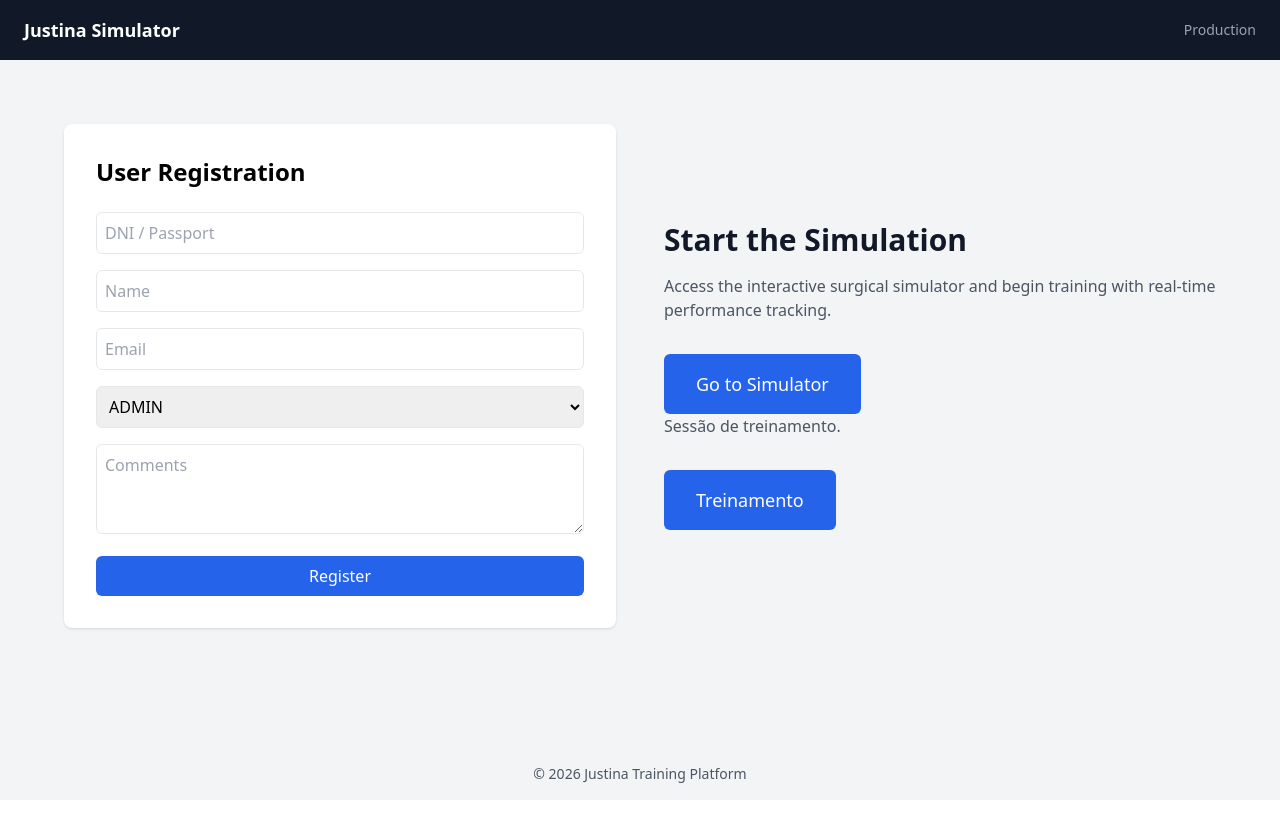
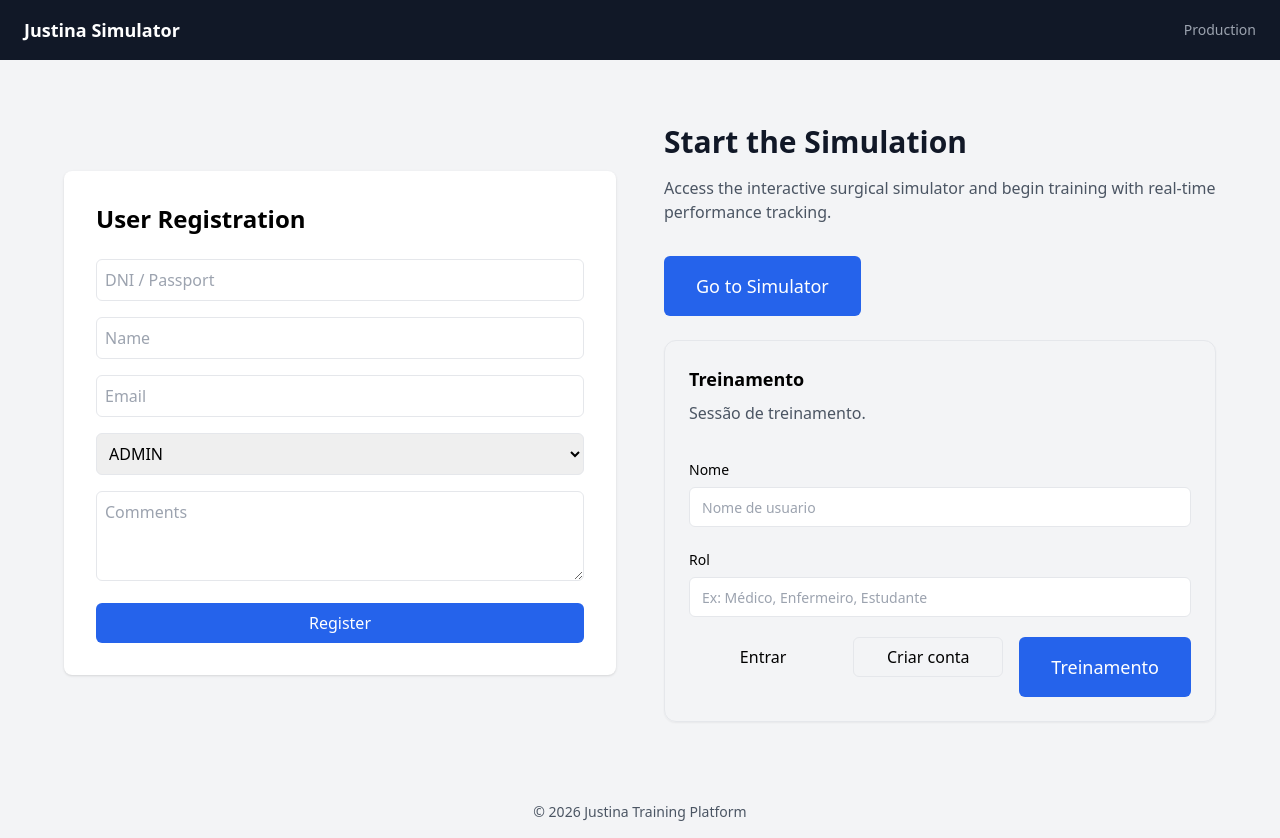
Before and after one commit to No-Country-simulation/S02-26-E25-JustinaVirtual, a React (Vite) app in the folder frontend/: page / in a window 1280 px wide. Before the commit the page ends 800 px from the top, so only its background shows below. Built offline with nearby package versions, Linux system fonts and the light colour scheme.

Commit message:
component library

```diff
--- a/frontend/src/components/MainSection.jsx
+++ b/frontend/src/components/MainSection.jsx
@@ -1,16 +1,14 @@
 import { Link } from "react-router-dom";
 import RegistrationForm from "./RegistrationForm";
+import { Button, Card, Alert, Input } from './ui';
 
 export default function MainSection() {
   return (
      <section className="flex-1 px-6 py-16 bg-gray-100">
         <div className="max-w-6xl mx-auto grid grid-cols-1 md:grid-cols-2 gap-12 items-center">
-
            {/* Lado esquerdo – Formulário */}
            <div className="bg-white p-8 rounded-lg shadow">
-          <h2 className="text-2xl font-semibold mb-6">
-            User Registration
-          </h2>
+              <h2 className="text-2xl font-semibold mb-6">User Registration</h2>
               <RegistrationForm />
            </div>
 
@@ -27,24 +25,44 @@ export default function MainSection() {
 
               <Link
                  to="/login"
-            className="inline-block bg-blue-600 hover:bg-blue-700 text-white px-8 py-4 rounded-md text-lg transition"
-          >
+                 className="inline-block bg-blue-600 hover:bg-blue-700 text-white px-8 py-4 rounded-md text-lg transition">
                  Go to Simulator
               </Link>
 
-         <br/>
-         <p className="text-gray-600 mb-8">
-            Sessão de treinamento.
-          </p>
+              <div>
+                 <br />
+                 <Card title="Treinamento">
+                       <p className="text-gray-600 mb-8">Sessão de treinamento.</p>
+                    <div className="space-y-5">
+                       <Input
+                          label="Nome"
+                          type="text"
+                          placeholder="Nome de usuario"
+                       />
+                       <Input
+                          label="Rol"
+                          type="Text"
+                          placeholder="Ex: Médico, Enfermeiro, Estudante"
+                       />
 
+                       <div className="flex gap-4 mt-6">
+                          <Button className="flex-1">Entrar</Button>
+                          <Button variant="outline" className="flex-1">
+                             Criar conta
+                          </Button>
                  <Link
                     to="/trainingSession"
-            className="inline-block bg-blue-600 hover:bg-blue-700 text-white px-8 py-4 rounded-md text-lg transition"
-          >
+                    className="inline-block bg-blue-600 hover:bg-blue-700 text-white px-8 py-4 rounded-md text-lg transition">
                     Treinamento
                  </Link>
                        </div>
 
+                       {/* {error && <Alert variant="danger">{error}</Alert>} */}
+                    </div>
+                 </Card>
+
+              </div>
+           </div>
         </div>
      </section>
   );
--- /dev/null
+++ b/frontend/src/components/ui/Alert.jsx
@@ -0,0 +1,58 @@
+// src/components/ui/Alert.jsx
+export default function Alert({
+  variant = 'info', // info | success | warning | danger
+  title,
+  children,
+  className = '',
+  ...props
+}) {
+  const variants = {
+    info: {
+      bg: 'bg-blue-500/10 border-blue-500/30',
+      text: 'text-blue-400',
+      icon: 'i'
+    },
+    success: {
+      bg: 'bg-correct/10 border-correct/30',
+      text: 'text-correct',
+      icon: '✓'
+    },
+    warning: {
+      bg: 'bg-warning/10 border-warning/30',
+      text: 'text-warning',
+      icon: '⚠'
+    },
+    danger: {
+      bg: 'bg-danger/10 border-danger/30',
+      text: 'text-danger',
+      icon: '!'
+    },
+  };
+
+  const style = variants[variant];
+
+  return (
+    <div
+      className={`
+        flex items-start gap-3 rounded-lg border p-4
+        ${style.bg} border-${style.border}
+        ${className}
+      `}
+      {...props}
+    >
+      <div className={`text-xl font-bold ${style.text}`}>
+        {style.icon}
+      </div>
+      <div className="flex-1">
+        {title && <h5 className={`font-medium ${style.text}`}>{title}</h5>}
+        <div className="text-sm text-muted-foreground mt-0.5">
+          {children}
+        </div>
+      </div>
+    </div>
+  );
+}
+
+// Example usage:
+// <Alert variant="success">Resposta correta! Muito bem.</Alert>
+// <Alert variant="danger" title="Erro">Tempo esgotado. Tente novamente.</Alert>
--- /dev/null
+++ b/frontend/src/components/ui/Button.jsx
@@ -0,0 +1,45 @@
+// src/components/ui/Button.jsx
+export default function Button({
+  children,
+  variant = 'primary', // primary | secondary | outline | ghost | danger | success
+  size = 'default',    // sm | default | lg
+  className = '',
+  disabled = false,
+  ...props
+}) {
+  const baseStyles = `
+    inline-flex items-center justify-center rounded-md font-medium
+    transition-colors focus:outline-none focus:ring-2 focus:ring-offset-2
+    disabled:opacity-60 disabled:pointer-events-none
+  `;
+
+  const variants = {
+    primary: 'bg-primary text-primary-foreground hover:bg-primary/90 focus:ring-primary',
+    secondary: 'bg-secondary text-white hover:bg-secondary/90 focus:ring-secondary',
+    outline: 'border border-border bg-transparent hover:bg-accent hover:text-accent-foreground focus:ring-accent',
+    ghost: 'hover:bg-accent hover:text-accent-foreground focus:ring-accent',
+    danger: 'bg-danger text-white hover:bg-danger/90 focus:ring-danger',
+    success: 'bg-correct text-white hover:bg-correct/90 focus:ring-correct',
+  };
+
+  const sizes = {
+    sm: 'h-9 px-4 text-sm',
+    default: 'h-10 px-6 py-2',
+    lg: 'h-12 px-8 text-lg',
+  };
+
+  return (
+    <button
+      className={`${baseStyles} ${variants[variant]} ${sizes[size]} ${className}`}
+      disabled={disabled}
+      {...props}
+    >
+      {children}
+    </button>
+  );
+}
+
+// Example usage:
+// <Button>Entrar</Button>
+// <Button variant="outline">Cancelar</Button>
+// <Button variant="success" size="lg">Concluído!</Button>
--- /dev/null
+++ b/frontend/src/components/ui/Card.jsx
@@ -0,0 +1,37 @@
+// src/components/ui/Card.jsx
+export default function Card({
+  children,
+  title,
+  description,
+  className = '',
+  ...props
+}) {
+  return (
+    <div
+      className={`
+        bg-surface rounded-xl border border-border shadow-sm
+        ${className}
+      `}
+      {...props}
+    >
+      {(title || description) && (
+        <div className="p-6 pb-2">
+          {title && <h3 className="text-lg font-semibold text-foreground">{title}</h3>}
+          {description && <p className="text-sm text-muted mt-1">{description}</p>}
+        </div>
+      )}
+
+      <div className="p-6 pt-0">
+        {children}
+      </div>
+    </div>
+  );
+}
+
+// Example usage:
+/*
+<Card title="Resultado da Sessão" description="Anatomia Renal Básica">
+  <p className="text-2xl font-bold text-correct">92%</p>
+  <p className="text-sm text-muted">Tempo: 14 min</p>
+</Card>
+*/
--- /dev/null
+++ b/frontend/src/components/ui/Input.jsx
@@ -0,0 +1,38 @@
+// src/components/ui/Input.jsx
+export default function Input({
+  label,
+  error,
+  className = '',
+  ...props
+}) {
+  return (
+    <div className="space-y-1.5">
+      {label && (
+        <label className="text-sm font-medium text-muted">
+          {label}
+        </label>
+      )}
+
+      <input
+        className={`
+          flex h-10 w-full rounded-md border border-border
+          bg-input px-3 py-2 text-sm text-foreground
+          placeholder:text-muted-foreground
+          focus:outline-none focus:border-primary focus:ring-2 focus:ring-primary/20
+          disabled:cursor-not-allowed disabled:opacity-50
+          ${error ? 'border-danger focus:ring-danger/20' : ''}
+          ${className}
+        `}
+        {...props}
+      />
+
+      {error && (
+        <p className="text-sm text-danger mt-1">{error}</p>
+      )}
+    </div>
+  );
+}
+
+// Example usage:
+// <Input label="Email" type="email" placeholder="seu@email.com" />
+// <Input label="Senha" type="password" error="Senha incorreta" />
--- /dev/null
+++ b/frontend/src/components/ui/LoadingSpinner.jsx
@@ -0,0 +1,20 @@
+// src/components/ui/LoadingSpinner.jsx
+export default function LoadingSpinner({ size = 'default', className = '' }) {
+  const sizes = {
+    sm: 'h-5 w-5',
+    default: 'h-8 w-8',
+    lg: 'h-12 w-12',
+  };
+
+  return (
+    <div className={`flex items-center justify-center ${className}`}>
+      <div className={`
+        animate-spin rounded-full border-4 border-primary border-t-transparent
+        ${sizes[size]}
+      `} />
+    </div>
+  );
+}
+
+// Example:
+// {isLoading && <LoadingSpinner />}
--- /dev/null
+++ b/frontend/src/components/ui/index.js
@@ -0,0 +1,5 @@
+export { default as Button } from './Button';
+export { default as Input } from './Input';
+export { default as Card } from './Card';
+export { default as Alert } from './Alert';
+export { default as LoadingSpinner } from './LoadingSpinner';
--- /dev/null
+++ b/frontend/src/pages/Library.jsx
@@ -0,0 +1,53 @@
+import { useNavigate } from "react-router-dom";
+import { useState } from "react";
+
+export default function Login() {
+  const navigate = useNavigate();
+
+  const [email, setEmail] = useState("");
+  const [password, setPassword] = useState("");
+
+  function handleLogin(e) {
+    e.preventDefault();
+
+    // 🔐 Aqui depois você conecta com backend
+    if (email && password) {
+      navigate("/simulator");
+    }
+  }
+
+  return (
+    <div className="min-h-screen flex items-center justify-center bg-gray-100">
+      <div className="bg-white p-10 rounded-lg shadow-md w-full max-w-md">
+        <h2 className="text-2xl font-bold mb-6 text-center">
+          Login - Justina Simulator
+        </h2>
+
+        <form onSubmit={handleLogin} className="space-y-4">
+          <input
+            type="email"
+            placeholder="Email"
+            className="w-full border p-3 rounded"
+            value={email}
+            onChange={(e) => setEmail(e.target.value)}
+          />
+
+          <input
+            type="password"
+            placeholder="Password"
+            className="w-full border p-3 rounded"
+            value={password}
+            onChange={(e) => setPassword(e.target.value)}
+          />
+
+          <button
+            type="submit"
+            className="w-full bg-blue-600 hover:bg-blue-700 text-white p-3 rounded transition"
+          >
+            Enter Simulator
+          </button>
+        </form>
+      </div>
+    </div>
+  );
+}
```
Lines whose indentation alone changed are shown as unchanged.
